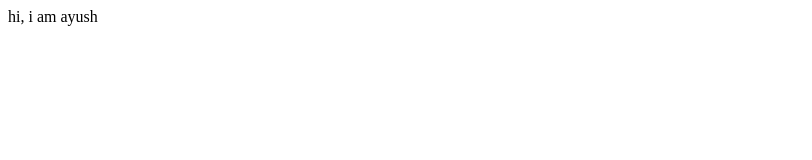
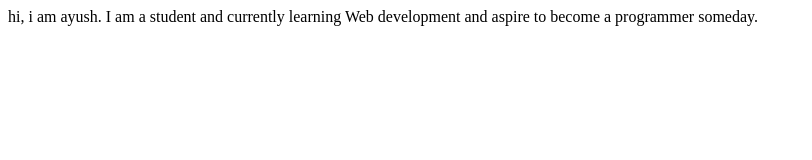
Before and after one commit to ayush6701/my-demo-website, a plain HTML site: page index.html in a window 1280 px wide. Shown: the whole page, without its empty margins (0-812 px from the left). Drawn offline with Linux system fonts and the light colour scheme.

Commit message:
docs: added some contents in index.html

```diff
--- a/index.html
+++ b/index.html
@@ -7,6 +7,7 @@
     <title>my demo website</title>
 </head>
 <body>
-    hi, i am ayush
+    hi, i am ayush. I am a student and currently learning Web development
+    and aspire to become a programmer someday.
 </body>
 </html>
```
